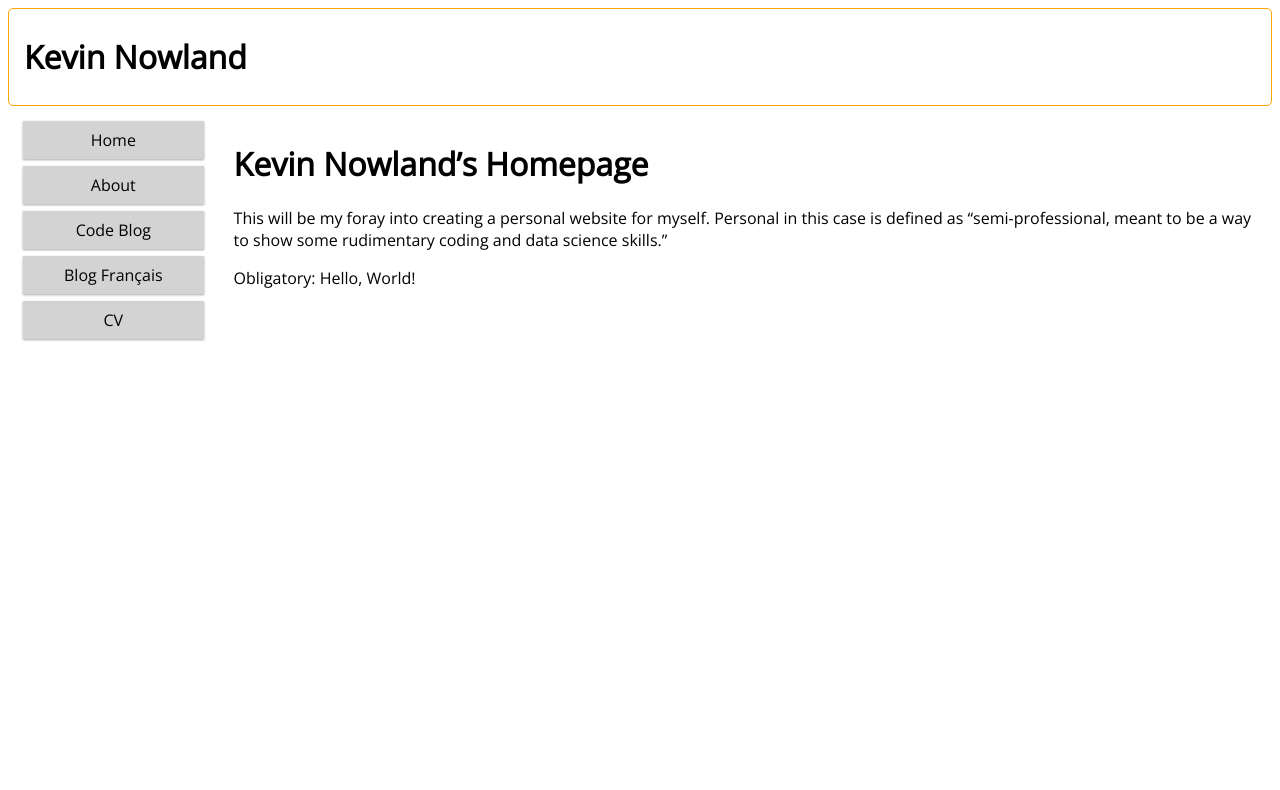
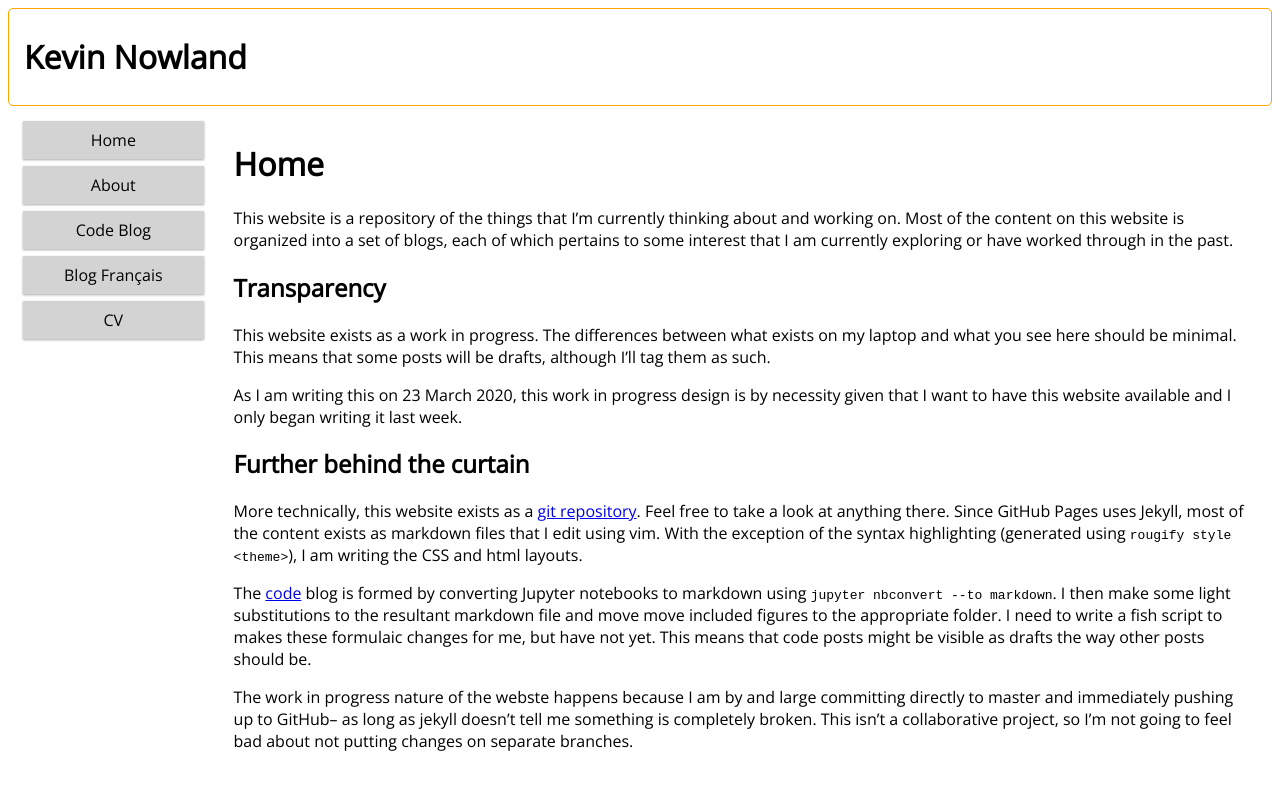
Before and after one commit to kevinnowland/kevinnowland.github.io, a Jekyll site: the page built from index.md, in a window 1280 px wide. Shown: the top 790 px of the page. Built offline with Jekyll 4.4.1, drawn with Linux system fonts in a browser that asks for light colours.

Commit message:
update index with reasons for existing

```diff
--- a/index.md
+++ b/index.md
@@ -1,14 +1,52 @@
 ---
 layout: default
 title: Kevin Nowland's homepage
+published: 20 March 2020
+updated: 23 March 2020
 ---
 
 
-# Kevin Nowland's Homepage
+# Home
 
-This will be my foray into creating a personal website for
-myself. Personal in this case is defined as "semi-professional,
-meant to be a way to show some rudimentary coding and data
-science skills."
 
-Obligatory: Hello, World!
+This website is a repository of the things that I'm currently thinking about
+and working on. Most of the content on this website is organized into a set of
+blogs, each of which pertains to some interest that I am currently exploring
+or have worked through in the past.
+
+
+## Transparency
+
+
+This website exists as a work in progress. The differences between what
+exists on my laptop and what you see here should be minimal. This means
+that some posts will be drafts, although I'll tag them as such.
+
+As I am writing this on 23 March 2020, this work in progress design is by
+necessity given that I want to have this website available and I only began
+writing it last week.
+
+
+## Further behind the curtain
+
+
+More technically, this website exists as a
+[git repository](https://github.com/kevinnowlnad/kevinnowland.github.io).
+Feel free to take a look at anything there. Since GitHub Pages uses Jekyll,
+most of the content exists as markdown files that I edit using vim. With
+the exception of the syntax highlighting (generated using
+`rougify style <theme>`), I am writing the CSS and html layouts.
+
+The <a class="inline" href="/code">code</a> blog is formed by converting
+Jupyter notebooks to markdown using `jupyter nbconvert --to markdown`. I then
+make some light substitutions to the resultant markdown file and move
+move included figures to the appropriate folder. I need to write a
+fish script to makes these formulaic changes for me, but have not yet. This
+means that code posts might be visible as drafts the way other posts should
+be.
+
+The work in progress nature of the webste happens because I am by and
+large committing directly to master and immediately pushing up to GitHub--
+as long as jekyll doesn't tell me something is completely broken. This
+isn't a collaborative project, so I'm not going to feel bad about not putting
+changes on separate branches.
```
